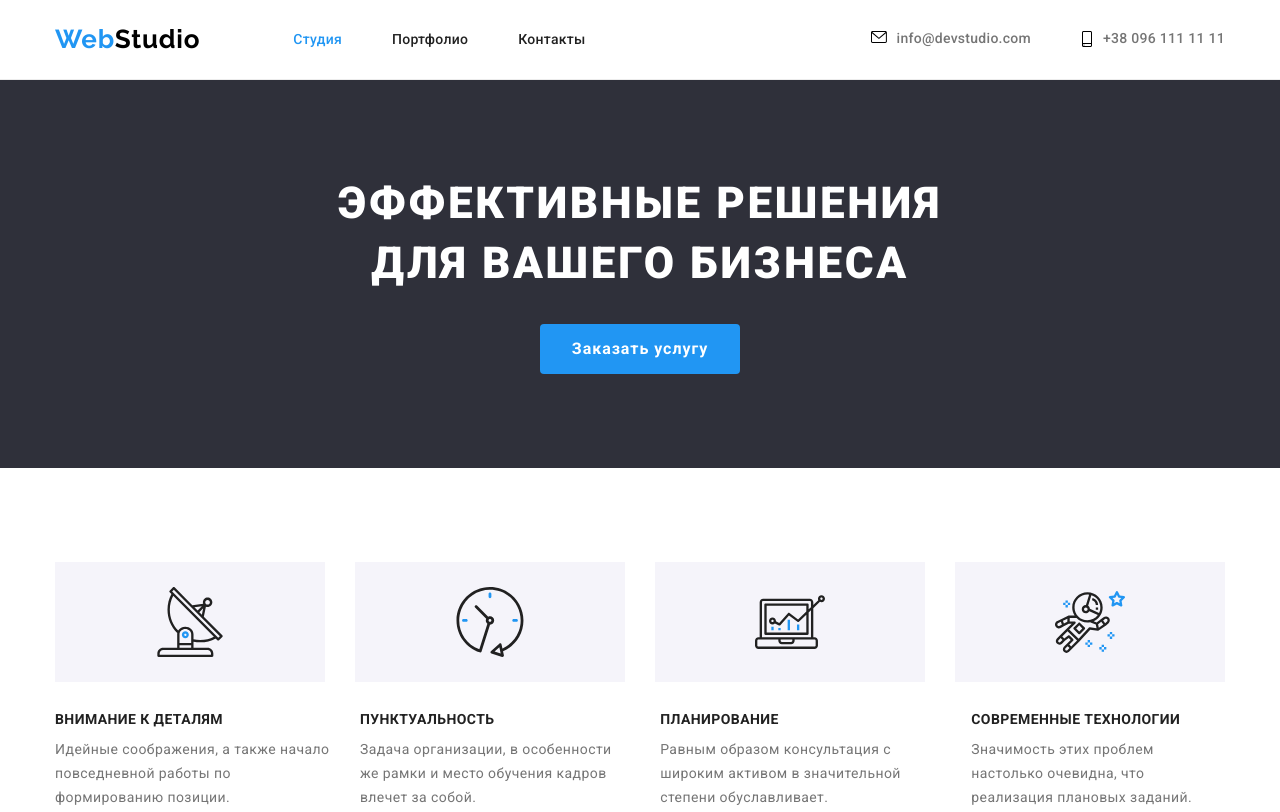
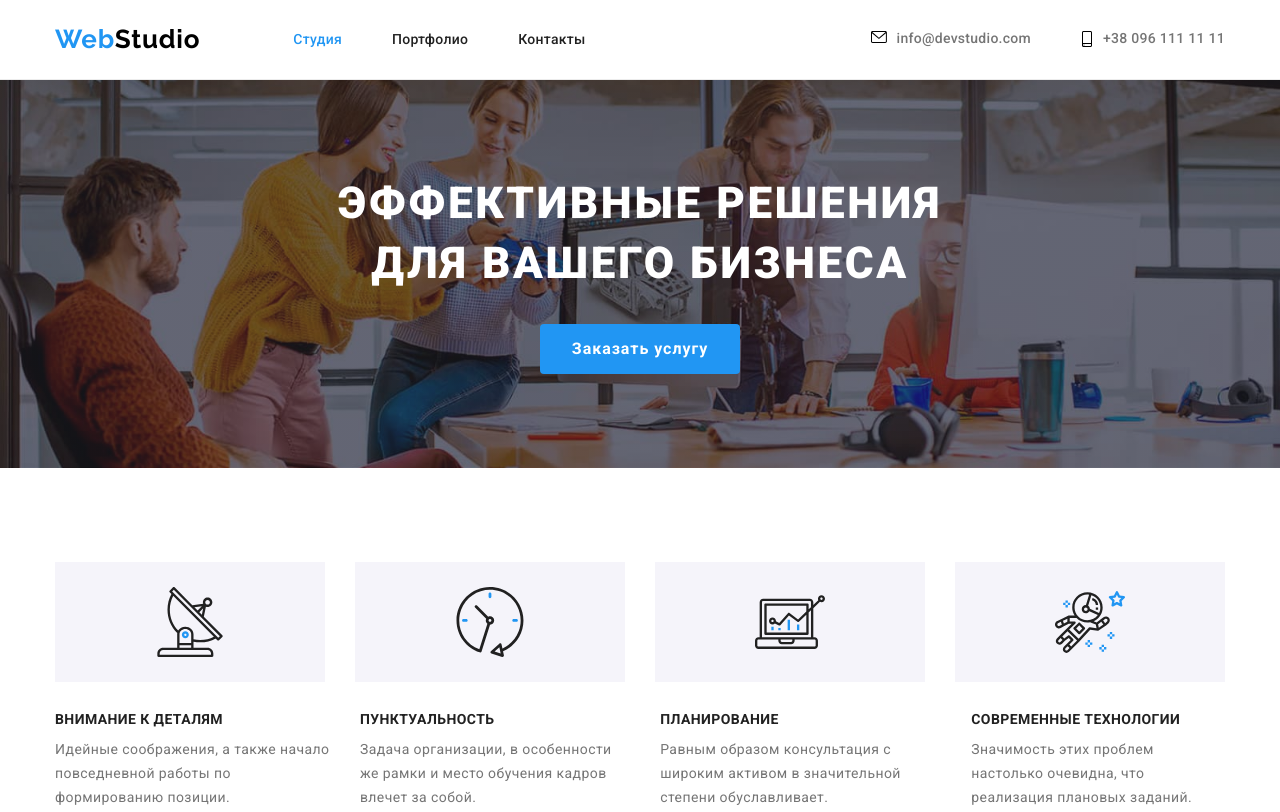
Before and after one commit to Vadym-Kobzar/goit-markup-hw-04, a plain HTML site: page index.html in a window 1280 px wide. Shown: the top 812 px of the page. Drawn offline with nearby package versions, Linux system fonts and the light colour scheme.

Commit message:
dotsoops

```diff
--- a/css/style.css
+++ b/css/style.css
@@ -153,7 +153,7 @@ a {
       rgba(47, 48, 58, 0.4),
       rgba(47, 48, 58, 0.4)
     ),
-    url(./images/photo.jpg);
+    url(/images/photo.jpg);
   background-size: cover;
   background-position: center;
 }
```
